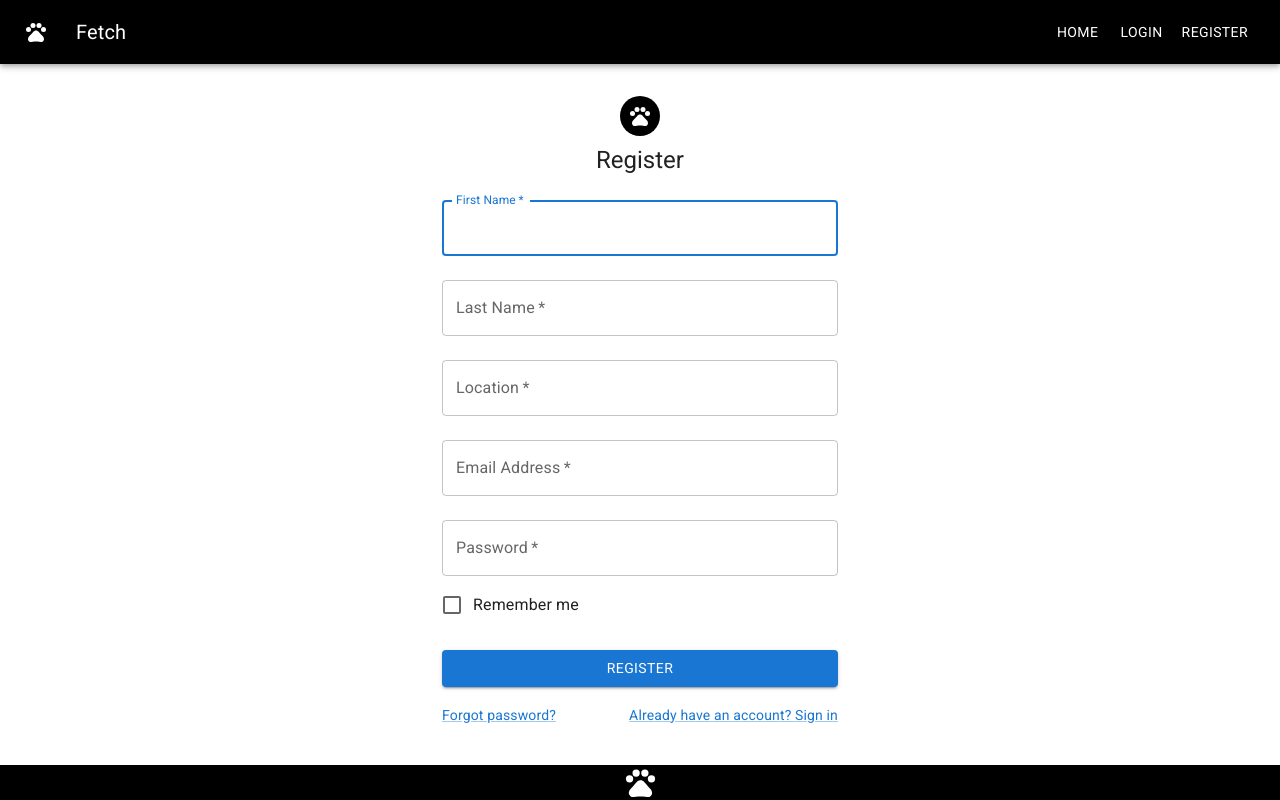
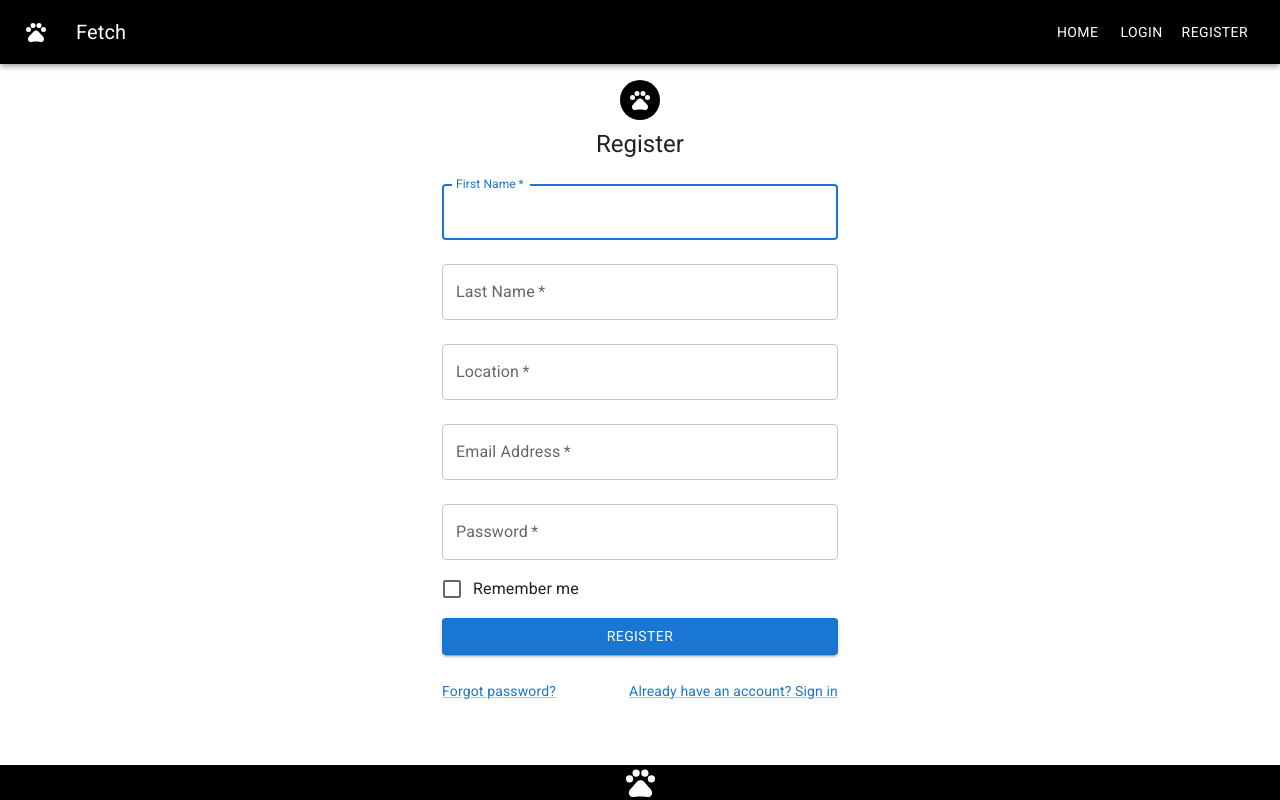
Before and after one commit to AJShea86/Project-3-DU, a React (Create React App) app in the folder client/: page /register in a window 1280 px wide. Built offline with nearby package versions, Linux system fonts and the light colour scheme.

Commit message:
more edits

```diff
--- a/client/src/components/RegisterForm.js
+++ b/client/src/components/RegisterForm.js
@@ -36,7 +36,7 @@
         <CssBaseline />
         <Box
           sx={{
-            marginTop: 3,
+            marginTop: 1,
             display: "flex",
             flexDirection: "column",
             alignItems: "center",
@@ -115,7 +115,7 @@
               type="submit"
               fullWidth
               variant="contained"
-              sx={{ mt: 3, mb: 2 }}
+              sx={{ mt: 1, mb: 3 }}
             >
               Register
             </Button>
```
